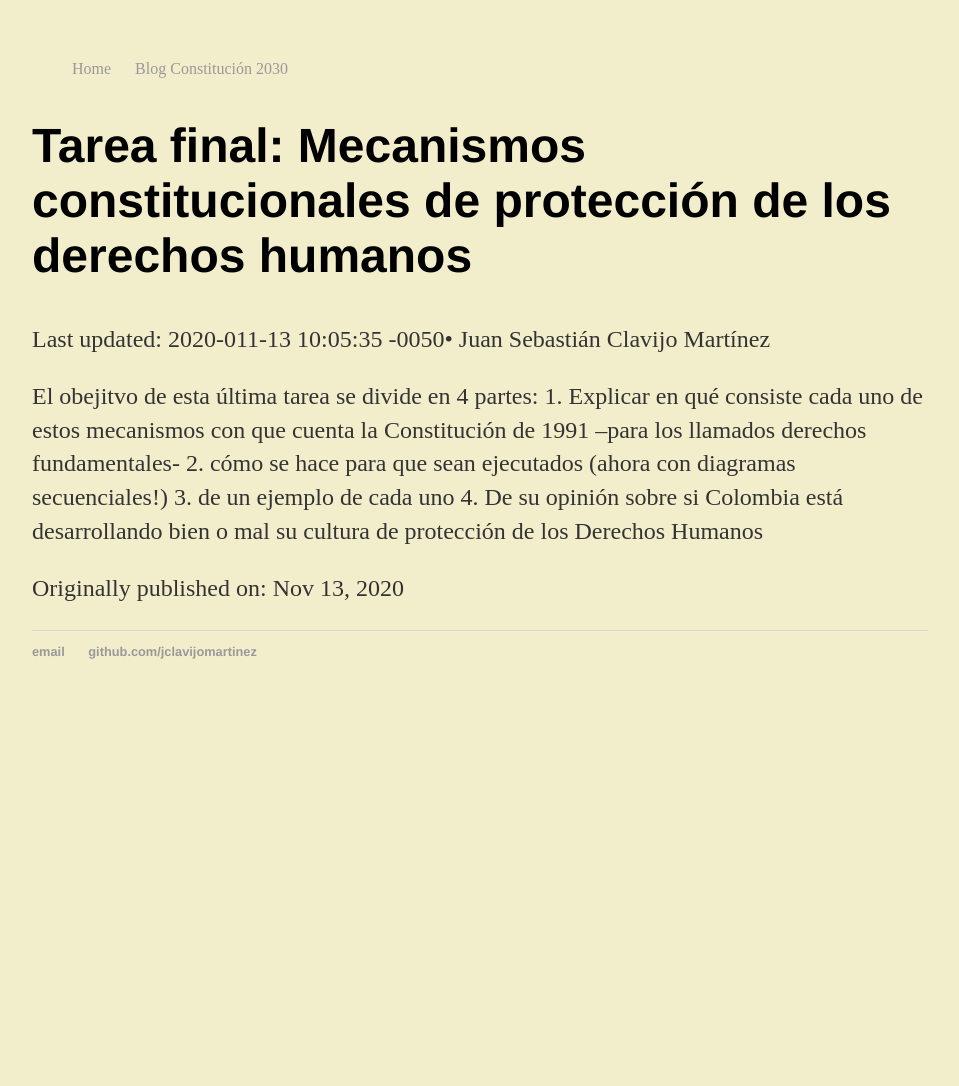
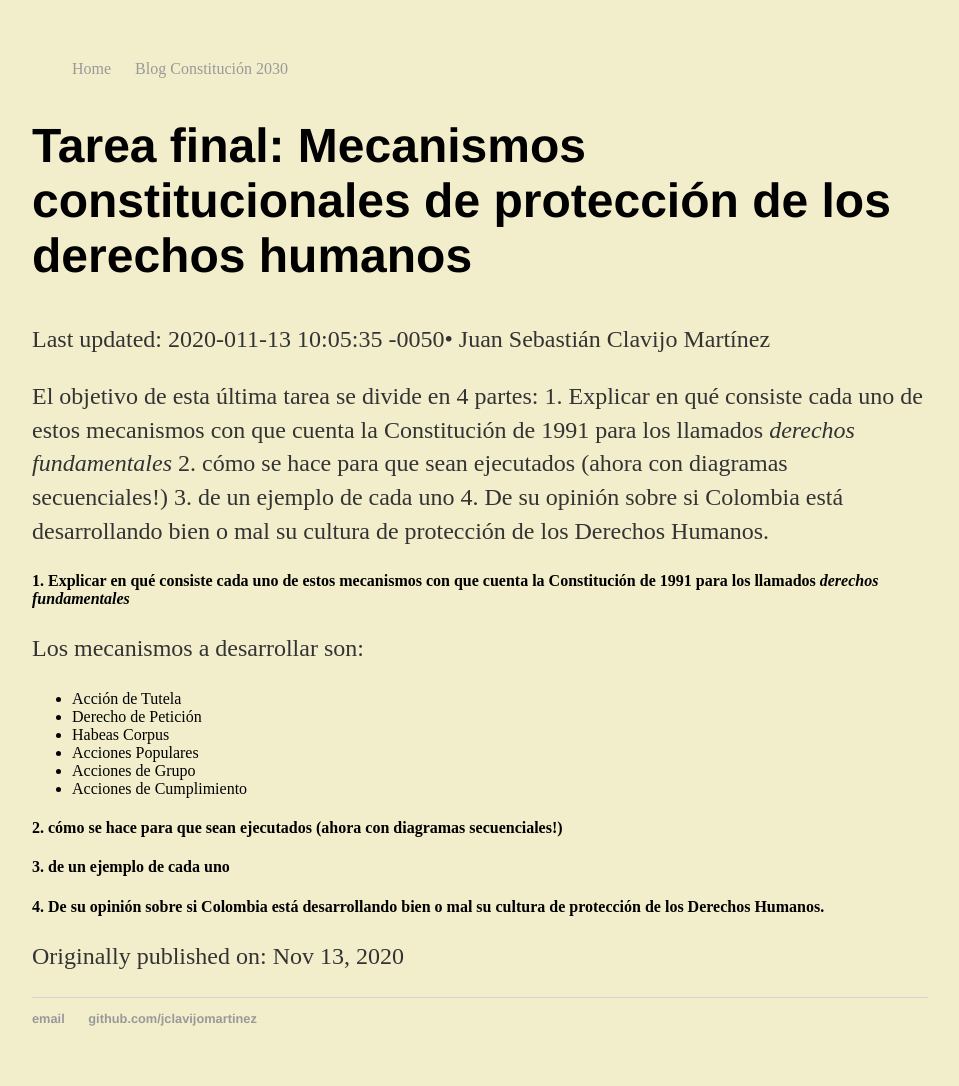
Before and after one commit to jclavijomartinez/jclavijomartinez.github.io, a Jekyll site: the page built from _posts/2020-11-12-TAREA-FINAL.md, in a window 1280 px wide. Shown: the whole page, without its empty margins (160-1119 px from the left). Built offline with Jekyll 4.4.1, drawn with Linux system fonts in a browser that asks for light colours; before the commit the page ends 900 px from its top, so only the background shows below that.

Commit message:
Update 2020-11-12-TAREA-FINAL.md

```diff
--- a/_posts/2020-11-12-TAREA-FINAL.md
+++ b/_posts/2020-11-12-TAREA-FINAL.md
@@ -6,4 +6,21 @@ author: Juan Sebastián Clavijo Martínez
 last_modified_at:   2020-011-13 10:05:35 -0050
 ---
 
-El obejitvo de esta última tarea se divide en 4 partes: 1. Explicar en qué consiste cada uno de estos mecanismos con que cuenta la Constitución de 1991 –para los llamados derechos fundamentales- 2. cómo se hace para que sean ejecutados (ahora con diagramas secuenciales!) 3. de un ejemplo de cada uno 4. De su opinión sobre si Colombia está desarrollando bien o mal su cultura de protección de los Derechos Humanos
+El objetivo de esta última tarea se divide en 4 partes: 1. Explicar en qué consiste cada uno de estos mecanismos con que cuenta la Constitución de 1991 para los llamados _derechos fundamentales_ 2. cómo se hace para que sean ejecutados (ahora con diagramas secuenciales!) 3. de un ejemplo de cada uno 4. De su opinión sobre si Colombia está desarrollando bien o mal su cultura de protección de los Derechos Humanos.
+
+#### 1. Explicar en qué consiste cada uno de estos mecanismos con que cuenta la Constitución de 1991 para los llamados _derechos fundamentales_
+
+Los mecanismos a desarrollar son:
+
+* Acción de Tutela
+* Derecho de Petición
+* Habeas Corpus
+* Acciones Populares
+* Acciones de Grupo
+* Acciones de Cumplimiento
+
+#### 2. cómo se hace para que sean ejecutados (ahora con diagramas secuenciales!)
+
+#### 3. de un ejemplo de cada uno
+
+#### 4.  De su opinión sobre si Colombia está desarrollando bien o mal su cultura de protección de los Derechos Humanos.
```
